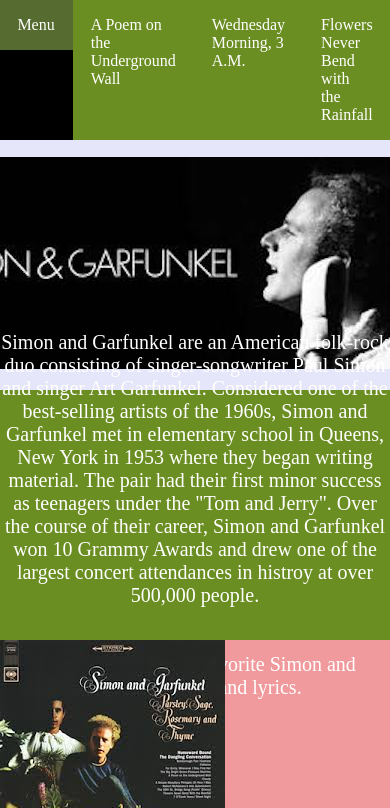
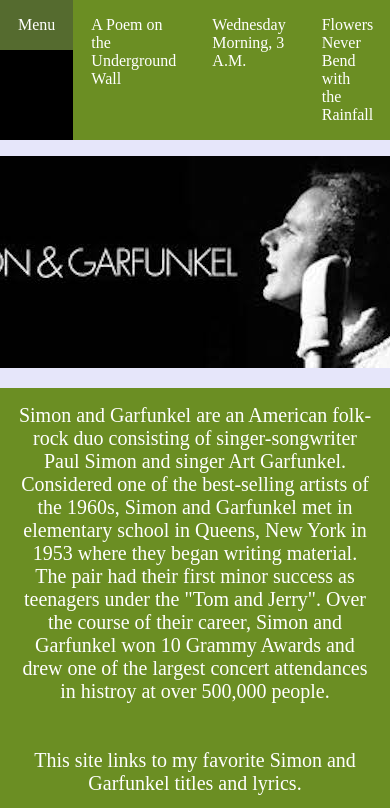
Before and after one commit to katie-greeene/jazzy-times, a plain HTML site: page index.html in a window 390 px wide. Shown: the top 808 px of the page. Drawn offline with Linux system fonts and the light colour scheme.

Commit message:
responsive design

```diff
--- a/styles.css
+++ b/styles.css
@@ -4,36 +4,17 @@
   box-sizing: border-box;
 }
 
-/* Mobile Styles */
-@media only screen and (max-width: 400px) {
-  body {
-    background-color: #F09A9D; /* Red */
-  }
-}
-
-/* Tablet Styles */
-@media only screen and (min-width: 401px) and (max-width: 960px) {
-  body {
-    background-color: #F5CF8E; /* Yellow */
-  }
-}
-
-/* Desktop Styles */
-@media only screen and (min-width: 961px) {
-  body {
-    background-color: #B2D6FF; /* Blue */
-  }
-}
 
 .menu-container {
   color: #fff;
   background-color: #6B8E23;
   display: flex;
   justify-content: center;
+  flex-wrap: wrap;
 }
 
 .menu {
-  width: 900px;
+  width: 100%;
   display: flex;
   justify-content: space-between;
 }
@@ -54,11 +35,12 @@ a:hover {
   background-color: #E6E6FA;
   display: flex;
   justify-content: center;
+  flex-wrap: wrap;
 }
 
 .header {
-  width: 900px;
-  height: 250px;
+  padding: 16px 18px;
+  width: 100%;
   display: flex;
   justify-content: center;
   align-items: center;
@@ -73,8 +55,8 @@ a:hover {
 }
 
 .synopsis {
-  width: 900px;
-  height: 250px;
+  padding: 16px 18px;
+  width: 100%;
   display: flex;
   justify-content: center;
   align-items: center;
```
